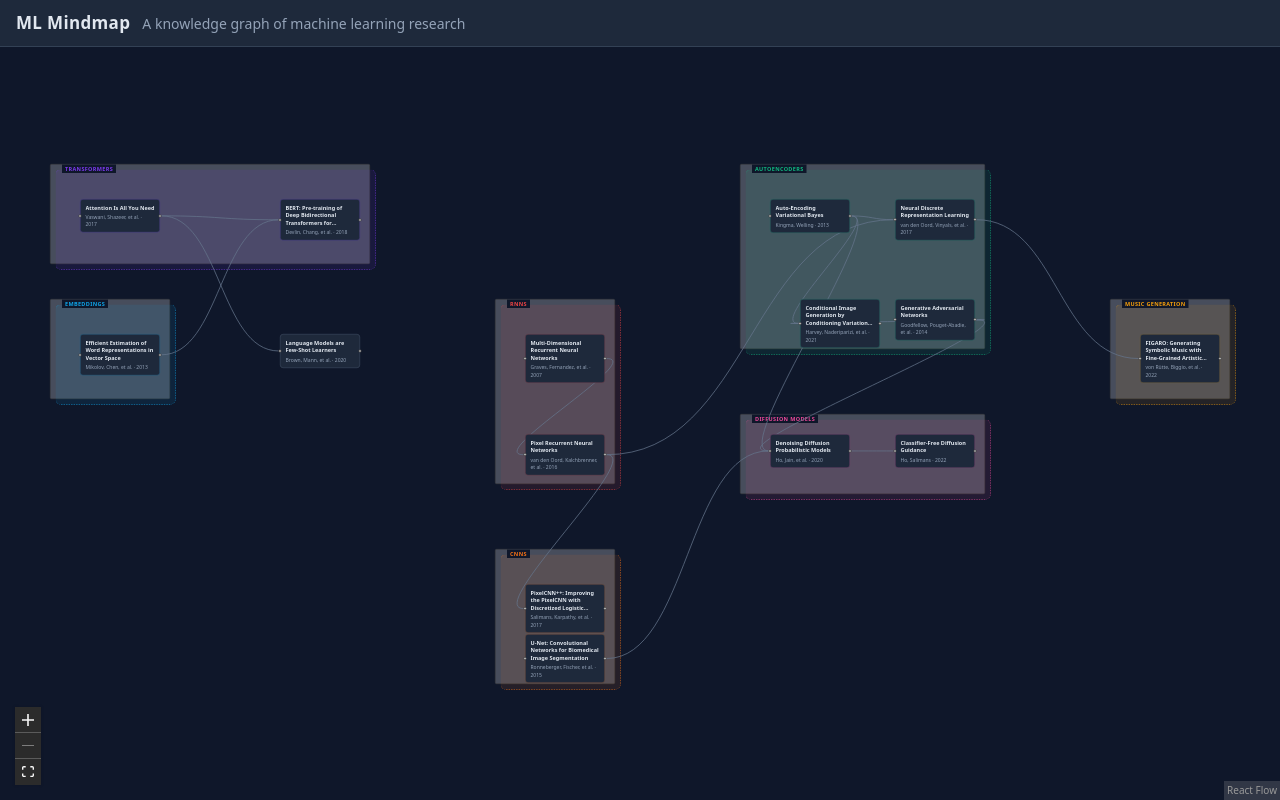
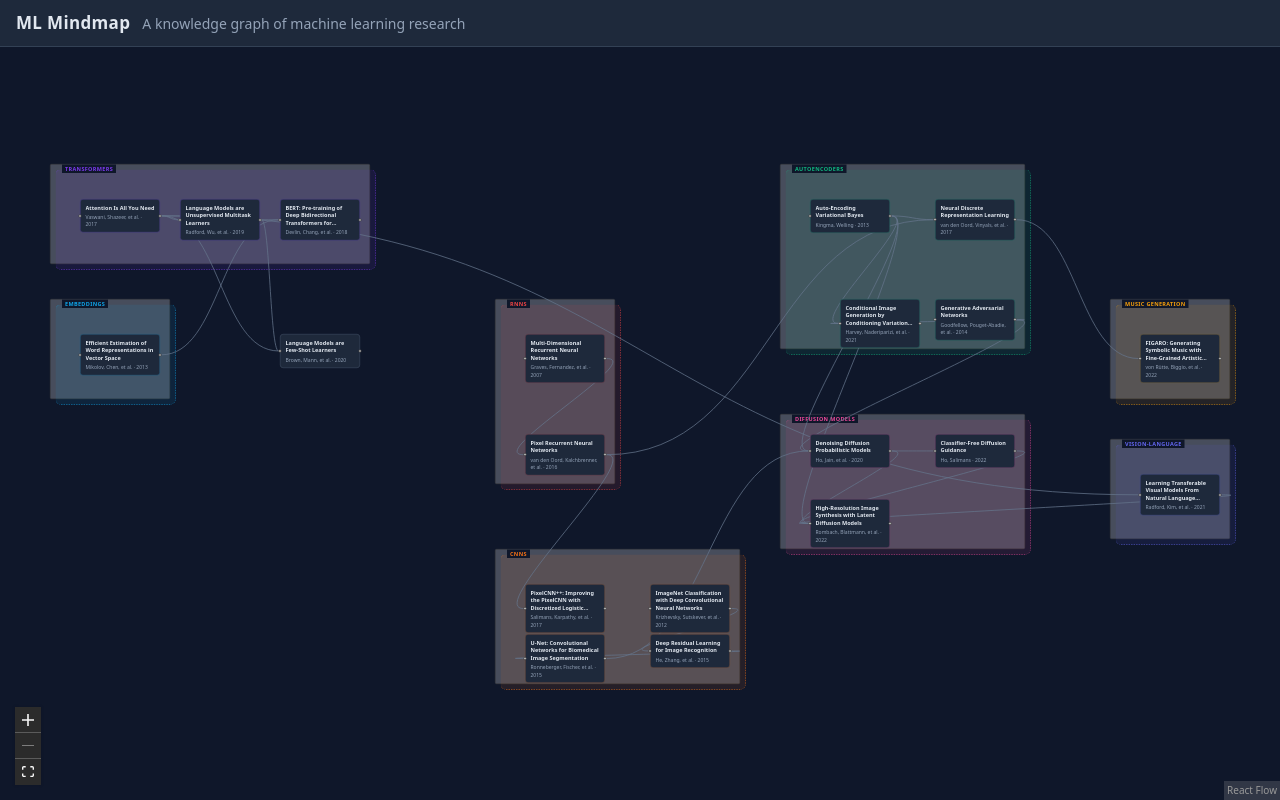
Before and after one commit to rpw1134/ml-mindmap, a React (Vite) app: page / in a window 1280 px wide. Built offline with nearby package versions, Linux system fonts and the light colour scheme.

Commit message:
few new papers

```diff
--- a/src/data/mindmap.ts
+++ b/src/data/mindmap.ts
@@ -59,7 +59,7 @@ const data: MindmapData = {
       year: 2013,
       tags: ['vae', 'generative', 'latent-space', 'variational-inference'],
       parentGroup: 'g-autoencoders',
-      position: { x: 1580, y: 150 },
+      position: { x: 1660, y: 150 },
     },
     {
       id: 'vq-vae',
@@ -71,7 +71,7 @@ const data: MindmapData = {
       year: 2017,
       tags: ['vq-vae', 'discrete-representation', 'generative', 'codebook'],
       parentGroup: 'g-autoencoders',
-      position: { x: 1830, y: 150 },
+      position: { x: 1910, y: 150 },
     },
     {
       id: 'conditional-vae',
@@ -83,7 +83,7 @@ const data: MindmapData = {
       year: 2021,
       tags: ['vae', 'conditional-generation', 'image-inpainting', 'generative'],
       parentGroup: 'g-autoencoders',
-      position: { x: 1640, y: 350 },
+      position: { x: 1720, y: 350 },
     },
     {
       id: 'mdrnn',
@@ -143,7 +143,7 @@ const data: MindmapData = {
       year: 2014,
       tags: ['generative', 'adversarial', 'image-generation'],
       parentGroup: 'g-autoencoders',
-      position: { x: 1830, y: 350 },
+      position: { x: 1910, y: 350 },
     },
     {
       id: 'ddpm',
@@ -155,7 +155,7 @@ const data: MindmapData = {
       year: 2020,
       tags: ['diffusion', 'generative', 'image-generation', 'denoising', 'score-matching'],
       parentGroup: 'g-diffusion',
-      position: { x: 1580, y: 620 },
+      position: { x: 1660, y: 620 },
     },
     {
       id: 'figaro',
@@ -170,6 +170,65 @@ const data: MindmapData = {
       position: { x: 2320, y: 420 },
     },
     {
+      id: 'gpt2',
+      title: 'Language Models are Unsupervised Multitask Learners',
+      authors: ['Radford', 'Wu', 'Child', 'Luan', 'Amodei', 'Sutskever'],
+      abstract:
+        'Natural language processing tasks, such as question answering, machine translation, reading comprehension, and summarization, are typically approached with supervised learning on task-specific datasets. We demonstrate that language models begin to learn these tasks without any explicit supervision when trained on a new dataset of millions of webpages called WebText. When conditioned on a document plus questions, the answers generated by the language model reach 55 F1 on the CoQA dataset - matching or exceeding the performance of 3 out of 4 baseline systems without using the 127,000+ training examples. The capacity of the language model is essential to the success of zero-shot task transfer and increasing it improves performance in a log-linear fashion across tasks. Our largest model, GPT-2, is a 1.5B parameter Transformer that achieves state of the art results on 7 out of 8 tested language modeling datasets in a zero-shot setting but still underfits WebText.',
+      year: 2019,
+      tags: ['transformer', 'language-model', 'pretraining', 'zero-shot'],
+      parentGroup: 'g-transformers',
+      position: { x: 400, y: 150 },
+    },
+    {
+      id: 'alexnet',
+      arxivId: '1409.1556',
+      title: 'ImageNet Classification with Deep Convolutional Neural Networks',
+      authors: ['Krizhevsky', 'Sutskever', 'Hinton'],
+      abstract:
+        'We trained a large, deep convolutional neural network to classify the 1.2 million high-resolution images in the ImageNet LSVRC-2010 contest into the 1000 different classes. On the test data, we achieved top-1 and top-5 error rates of 37.5% and 17.0% which is considerably better than the previous state-of-the-art. The neural network, which has 60 million parameters and 650,000 neurons, consists of five convolutional layers, some of which are followed by max-pooling layers, and three fully-connected layers with a final 1000-way softmax. To make training faster, we used non-saturating neurons and a very efficient GPU implementation of the convolution operation. To reduce overfitting in the fully-connected layers we employed a recently-developed regularization method called "dropout" that proved to be very effective.',
+      year: 2012,
+      tags: ['cnn', 'imagenet', 'deep-learning', 'classification'],
+      parentGroup: 'g-cnns',
+      position: { x: 1340, y: 920 },
+    },
+    {
+      id: 'resnet',
+      arxivId: '1512.03385',
+      title: 'Deep Residual Learning for Image Recognition',
+      authors: ['He', 'Zhang', 'Ren', 'Sun'],
+      abstract:
+        'Deeper neural networks are more difficult to train. We present a residual learning framework to ease the training of networks that are substantially deeper than those used previously. We explicitly reformulate the layers as learning residual functions with reference to the layer inputs, instead of learning unreferenced functions. We provide comprehensive empirical evidence showing that these residual networks are easier to optimize, and can gain accuracy from considerably increased depth. On the ImageNet dataset we evaluate residual nets with a depth of up to 152 layers—8× deeper than VGG nets but still having lower complexity. An ensemble of these residual nets achieves 3.57% error on the ImageNet test set. This result won the 1st place on the ILSVRC 2015 classification task.',
+      year: 2015,
+      tags: ['cnn', 'residual-connections', 'deep-learning', 'imagenet'],
+      parentGroup: 'g-cnns',
+      position: { x: 1340, y: 1020 },
+    },
+    {
+      id: 'ldm',
+      arxivId: '2112.10752',
+      title: 'High-Resolution Image Synthesis with Latent Diffusion Models',
+      authors: ['Rombach', 'Blattmann', 'Lorenz', 'Esser', 'Ommer'],
+      abstract:
+        'By decomposing the image formation process into a sequential application of denoising autoencoders, diffusion models (DMs) achieve state-of-the-art synthesis results on image data and beyond. Additionally, their formulation allows for a guiding mechanism to control the image generation process without retraining. However, since these models typically operate directly in pixel space, optimization of powerful DMs often consumes hundreds of GPU days and inference is expensive due to sequential evaluations. To enable DM training on limited computational resources while retaining their quality and flexibility, we apply them in the latent space of powerful pretrained autoencoders. In contrast to previous work, training diffusion models on such a representation allows for the first time to reach a near-optimal point between complexity reduction and detail preservation, greatly boosting visual fidelity.',
+      year: 2022,
+      tags: ['diffusion', 'latent-space', 'image-generation', 'stable-diffusion'],
+      parentGroup: 'g-diffusion',
+      position: { x: 1660, y: 750 },
+    },
+    {
+      id: 'clip',
+      arxivId: '2103.00020',
+      title: 'Learning Transferable Visual Models From Natural Language Supervision',
+      authors: ['Radford', 'Kim', 'Hallacy', 'Ramesh', 'Goh', 'Agarwal', 'Sastry', 'Askell', 'Mishkin', 'Clark', 'Krueger', 'Sutskever'],
+      abstract:
+        'State-of-the-art computer vision systems are trained to predict a fixed set of predetermined object categories. This restricted form of supervision limits their generality and usability since additional labeled data is needed to specify any other visual concept. Learning directly from raw text about images is a promising alternative which leverages a much broader source of supervision. We demonstrate that the simple pre-training task of predicting which caption goes with which image is an efficient and scalable way to learn SOTA image representations from scratch on a dataset of 400 million (image, text) pairs.',
+      year: 2021,
+      tags: ['vision-language', 'contrastive-learning', 'zero-shot', 'multimodal'],
+      parentGroup: 'g-vision-language',
+      position: { x: 2320, y: 700 },
+    },
+    {
       id: 'classifier-free-diffusion-guidance',
       arxivId: '2207.12598',
       title: 'Classifier-Free Diffusion Guidance',
@@ -179,7 +238,7 @@ const data: MindmapData = {
       year: 2022,
       tags: ['diffusion', 'generative', 'conditional-generation', 'guidance', 'classifier-free'],
       parentGroup: 'g-diffusion',
-      position: { x: 1830, y: 620 },
+      position: { x: 1910, y: 620 },
     },
   ],
   edges: [
@@ -268,6 +327,60 @@ const data: MindmapData = {
       target: 'classifier-free-diffusion-guidance',
       relationship: 'Classifier-Free Diffusion Guidance extends DDPM by jointly training conditional and unconditional score networks, enabling high-quality conditional generation without a separate classifier.',
     },
+    {
+      id: 'e-attention-gpt2',
+      source: 'attention-is-all-you-need',
+      target: 'gpt2',
+      relationship: 'GPT-2 is a large Transformer decoder pre-trained on web text, directly applying the architecture from Attention Is All You Need to language modeling.',
+    },
+    {
+      id: 'e-gpt2-gpt3',
+      source: 'gpt2',
+      target: 'gpt3',
+      relationship: 'GPT-3 scales GPT-2\'s architecture to 175B parameters, demonstrating emergent few-shot abilities that GPT-2 only hinted at.',
+    },
+    {
+      id: 'e-alexnet-resnet',
+      source: 'alexnet',
+      target: 'resnet',
+      relationship: 'ResNet builds on the deep CNN lineage AlexNet established, solving the vanishing gradient problem that limited AlexNet-style depth.',
+    },
+    {
+      id: 'e-resnet-unet',
+      source: 'resnet',
+      target: 'unet',
+      relationship: 'Modern U-Net backbones (as used in DDPM) replace plain conv blocks with ResNet-style residual blocks for more stable deep training.',
+    },
+    {
+      id: 'e-vae-ldm',
+      source: 'vae',
+      target: 'ldm',
+      relationship: 'LDM first compresses images into a VAE latent space, then trains a diffusion model there — dramatically reducing compute vs. pixel-space diffusion.',
+    },
+    {
+      id: 'e-ddpm-ldm',
+      source: 'ddpm',
+      target: 'ldm',
+      relationship: 'LDM applies the DDPM denoising objective inside a compressed latent space rather than in pixel space.',
+    },
+    {
+      id: 'e-classifierfree-ldm',
+      source: 'classifier-free-diffusion-guidance',
+      target: 'ldm',
+      relationship: 'LDM uses classifier-free guidance at inference time to steer generation toward a text or image condition.',
+    },
+    {
+      id: 'e-clip-ldm',
+      source: 'clip',
+      target: 'ldm',
+      relationship: 'Stable Diffusion (LDM) uses a frozen CLIP text encoder to condition the denoising U-Net on natural language prompts.',
+    },
+    {
+      id: 'e-attention-clip',
+      source: 'attention-is-all-you-need',
+      target: 'clip',
+      relationship: 'CLIP\'s text encoder is a Transformer, applying the architecture from Attention Is All You Need to joint vision-language representation learning.',
+    },
   ],
   groups: [
     {
@@ -296,21 +409,21 @@ const data: MindmapData = {
       label: 'CNNs',
       color: '#f97316',
       position: { x: 1030, y: 850 },
-      size: { width: 240, height: 270 }, // right edge 1270 clears nodes (1090 + 160 + 20); bottom 1120 clears UNet (1020 + 80 + 20)
+      size: { width: 490, height: 270 }, // right edge 1520 clears AlexNet/ResNet (1340 + 160 + 20); bottom 1120 clears UNet/ResNet (1020 + 80 + 20)
     },
     {
       id: 'g-autoencoders',
       label: 'Autoencoders',
       color: '#10b981',
-      position: { x: 1520, y: 80 },
-      size: { width: 490, height: 370 }, // right edge 2010 clears VQ-VAE/GAN (1830 + 160 + 20); bottom 450 clears conditional-vae/gan (350 + 80 + 20)
+      position: { x: 1600, y: 80 },
+      size: { width: 490, height: 370 }, // right edge 2090 clears VQ-VAE/GAN (1910 + 160 + 20); bottom 450 clears conditional-vae/gan (350 + 80 + 20)
     },
     {
       id: 'g-diffusion',
       label: 'Diffusion Models',
       color: '#ec4899',
-      position: { x: 1520, y: 580 },
-      size: { width: 490, height: 160 }, // right edge 2010 clears classifier-free (1830 + 160 + 20 padding)
+      position: { x: 1600, y: 580 },
+      size: { width: 490, height: 270 }, // right edge 2090 clears classifier-free (1910 + 160 + 20); bottom 850 clears LDM (750 + 80 + 20)
     },
     {
       id: 'g-music-generation',
@@ -319,6 +432,13 @@ const data: MindmapData = {
       position: { x: 2260, y: 350 },
       size: { width: 240, height: 200 }, // right edge 2500 clears FIGARO (2320 + 160 + 20 padding)
     },
+    {
+      id: 'g-vision-language',
+      label: 'Vision-Language',
+      color: '#6366f1',
+      position: { x: 2260, y: 630 },
+      size: { width: 240, height: 200 }, // right edge 2500 clears CLIP (2320 + 160 + 20 padding); bottom 830 clears CLIP (700 + 80 + 20 + some)
+    },
   ],
 };
 
```
